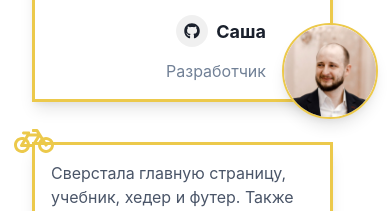
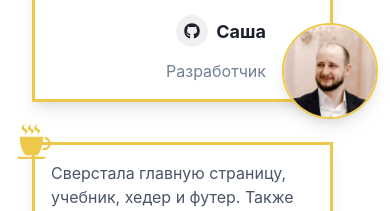
Before and after one commit to pdlmn/rslang, a React (Create React App) app: page / in a window 390 px wide. Shown: the part 2120-2331 px from the top of the page. Built offline with nearby package versions, Linux system fonts and the light colour scheme.

Commit message:
fix: remove link from dropdown arrow in nav hamburger

```diff
--- a/src/components/header/nav.tsx
+++ b/src/components/header/nav.tsx
@@ -68,11 +68,7 @@ const DesktopSubNav = ({ label, href }: NavItem) => (
   >
     <Stack direction="row" align="center">
       <Box>
-        <Text
-          transition="all .3s ease"
-          fontWeight={500}
-          mr={4}
-        >
+        <Text transition="all .3s ease" fontWeight={500} mr={4}>
           {label}
         </Text>
       </Box>
@@ -147,12 +143,11 @@ const MobileNavItem = ({ label, children, href }: NavItem) => {
 
   return (
     <Stack spacing={4} onClick={children && onToggle}>
+      <Flex justify="space-between" align="center">
         <Flex
           py={2}
           as={Link}
           href={href ?? '#'}
-        justify="space-between"
-        align="center"
           _hover={{
             textDecoration: 'none',
           }}
@@ -163,6 +158,7 @@ const MobileNavItem = ({ label, children, href }: NavItem) => {
           >
             {label}
           </Text>
+        </Flex>
         {children && (
           <Icon
             as={ChevronDownIcon}
--- a/src/components/main/developers.tsx
+++ b/src/components/main/developers.tsx
@@ -12,8 +12,9 @@ import {
 } from '@chakra-ui/react';
 import { IconType } from 'react-icons';
 import {
-  FaBicycle, FaCamera, FaCat, FaGithub,
+  FaCamera, FaCat, FaGithub,
 } from 'react-icons/fa';
+import { GiCoffeeCup } from 'react-icons/gi';
 
 const GithubButton = (props: any) => (
   <chakra.button
@@ -144,7 +145,7 @@ export const Developers = () => (
         prop={{ ml: 'auto' }}
       />
       <DeveloperCard
-        icon={FaBicycle}
+        icon={GiCoffeeCup}
         name="Милена"
         gitLink="https://github.com/Milena-Belianova"
         position="Разработчик"
```
Lines whose indentation alone changed are shown as unchanged.
